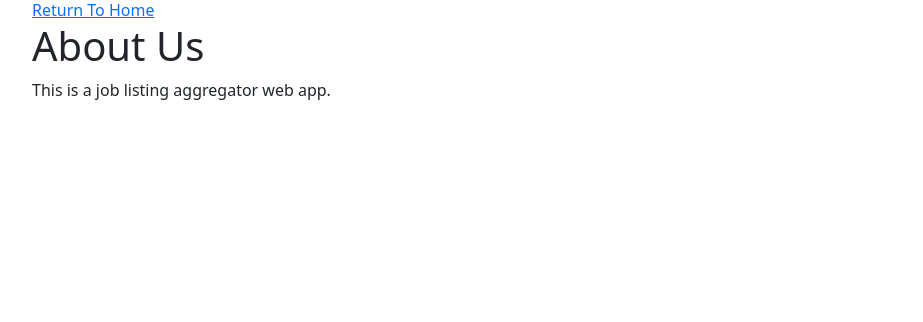
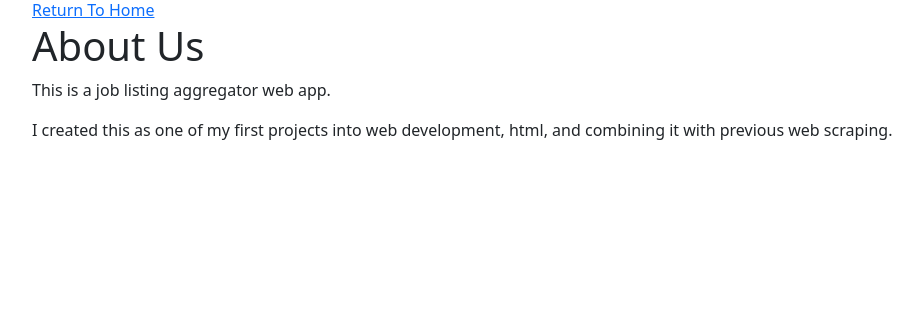
Before and after one commit to namatran/Job-Listing-Aggregator, a Flask app: page /about in a window 1280 px wide. Shown: the part 50-372 px from the top of the page, without its empty margins (50-973 px from the left). Run offline with Flask 3, Linux system fonts and the light colour scheme.

Commit message:
Changed about me page

```diff
--- a/templates/about.html
+++ b/templates/about.html
@@ -15,6 +15,7 @@
 
         <h1>About Us</h1>
         <p>This is a job listing aggregator web app.</p>
+        <p>I created this as one of my first projects into web development, html, and combining it with previous web scraping.</p>
 
     </div>
 
```
